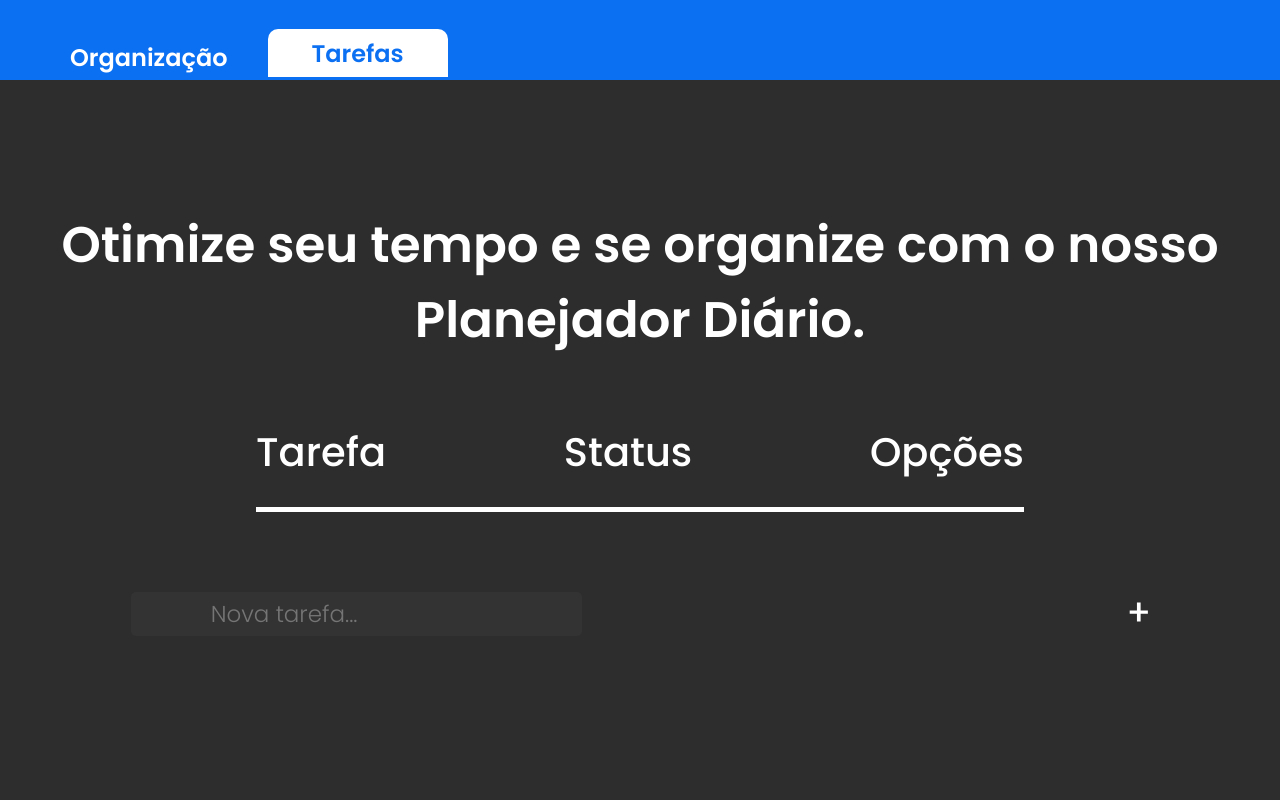
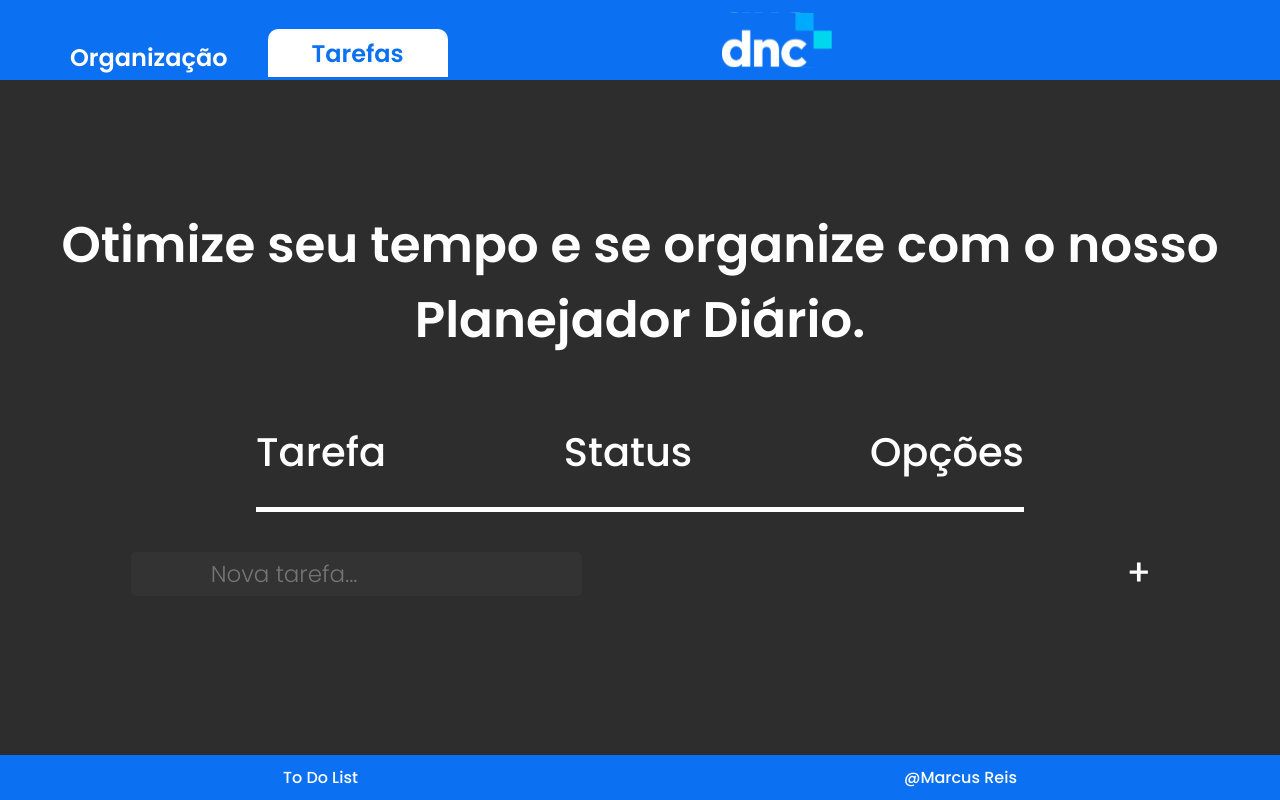
Before and after one commit to Marcusreis05/dnc-react-desafio3, a React (Vite) app: page / in a window 1280 px wide. Built offline with nearby package versions, Linux system fonts and the light colour scheme.

Commit message:
Adicionado logotipo DNC, rodapé fixo, cursor pointer nos elementos clicáveis e um divisor nas tarefas

```diff
--- /dev/null
+++ b/src/components/Footer/Footer.jsx
@@ -0,0 +1,13 @@
+import React from 'react'
+import './index.scss'
+
+const Footer = () => {
+  return (
+    <div className='Footer'>
+        <a href="#home"><p>To Do List</p></a>
+        <a href="https://github.com/Marcusreis05" target='_blank'><p>@Marcus Reis</p></a>
+    </div>
+  )
+}
+
+export default Footer
--- /dev/null
+++ b/src/components/Footer/index.scss
@@ -0,0 +1,19 @@
+.Footer{
+    background-color: #0C70F2;
+    color: white;
+    text-align: center;
+    padding: 10px;
+    width: 100%;
+    position: fixed;
+    bottom: 0;
+    display: flex;
+    justify-content: space-around;
+
+    p{
+        font-weight: 500;
+    }
+
+    a{
+        text-decoration: none;
+    }
+}
--- a/src/components/Header/Header.jsx
+++ b/src/components/Header/Header.jsx
@@ -1,11 +1,12 @@
 import React from 'react'
 import "./index.scss"
-
+import logo from '../../assets/icons/logo.svg'
 const Header = () => {
   return (
-    <div className='header'>
+    <div className='header' id='home'>
         <h1 className='header__title1'>Organização</h1>
         <h1 className='header__title2'>Tarefas</h1>
+        <img src={logo} alt="" width='110px' />
     </div>
   )
 }
--- a/src/components/Header/index.scss
+++ b/src/components/Header/index.scss
@@ -8,6 +8,11 @@
     width: 100%;
     height: 80px;
     display: flex;
+
+    img{
+        position: relative;
+        left: 30%;
+    }
 
     &__title1{
         position: relative;
--- a/src/components/List/List.jsx
+++ b/src/components/List/List.jsx
@@ -74,6 +74,10 @@ const TodoList = () => {
         <h2>Opções</h2>
       </div>
 
+      <input ref={inputRef} type="text" placeholder="Nova tarefa..." value={newTodo} onChange={(e) => setNewTodo(e.target.value)} className='list__add'/>
+
+      <button className='list__addListButton' onClick={addTodo}>{editingIndex !== null ? <img src={add} width='20px'></img> : <img src={add} width='20px'></img>}</button>
+
       <ul className='list__todo-list'>
 
         {todos.map((todo, index) => (
@@ -127,9 +131,7 @@ const TodoList = () => {
 
       </ul>
 
-      <input ref={inputRef} type="text" placeholder="Nova tarefa..." value={newTodo} onChange={(e) => setNewTodo(e.target.value)} className='list__add'/>
 
-      <button className='list__addListButton' onClick={addTodo}>{editingIndex !== null ? <img src={add} width='20px'></img> : <img src={add} width='20px'></img>}</button>
 
     </div>
   );
--- a/src/components/List/index.scss
+++ b/src/components/List/index.scss
@@ -15,6 +15,7 @@ button{
 
     text-align: center;
     margin-top: 30px;
+    margin-bottom: 10%;
 
 
     h1{
@@ -74,13 +75,18 @@ button{
         flex-direction: row;
         justify-content: space-between;
         position: relative;
+        padding: 20px;
+        border-bottom: 5px solid #666666;
+        border-bottom-style: ridge;
 
         input[type="checkbox"] {
             transform: scale(2);
             position: relative;
+            top: 26px;
             right: 4;
             position: absolute;
             left: 49%;
+            cursor: pointer;
         }
 
     }
@@ -95,6 +101,7 @@ button{
         margin-right: 42%;
         transition: 0.3s;
         background-color: #333;
+        cursor: pointer;
     }
 
     &__add::placeholder{
@@ -116,6 +123,7 @@ button{
         position: relative;
         right: 50px;
         transition: 0.3s;
+        cursor: pointer;
     }
 
     &__btn-edt:hover{
@@ -125,6 +133,7 @@ button{
 
     &__btn-del{
         transition: 0.3s;
+        cursor: pointer;
     }
 
     &__btn-del:hover{
@@ -134,6 +143,7 @@ button{
 
     &__addListButton{
         transition: 0.3s;
+        cursor: pointer;
     }
 
     &__addListButton:hover{
--- a/src/global.scss
+++ b/src/global.scss
@@ -4,4 +4,5 @@
     margin: 0;
     padding: 0;
     box-sizing: 0;
+    scrollbar-width: none;
 }
--- a/src/views/Home/Home.jsx
+++ b/src/views/Home/Home.jsx
@@ -1,6 +1,7 @@
 import React from 'react';
 import Header from "../../components/Header/Header";
 import List from '../../components/List/List';
+import Footer from '../../components/Footer/Footer'
 import './index.scss'
 
 const Home = () => {
@@ -9,6 +10,7 @@ const Home = () => {
     <section>
       <Header/>
       <List/>
+      <Footer/>
     </section>
   )
 }
```
Also changed, not shown: src/assets/icons/logo.svg (added).
